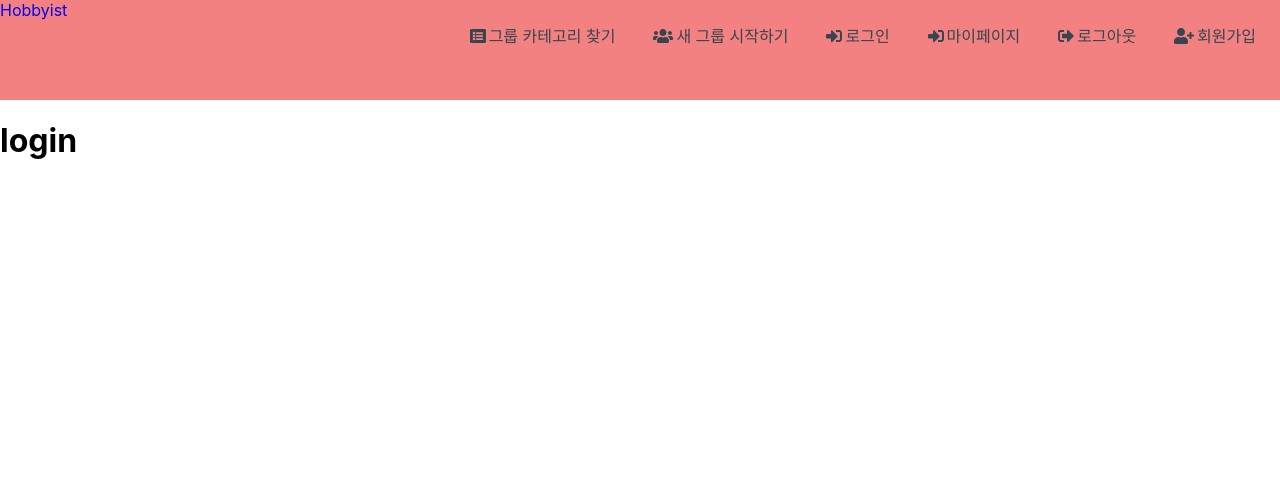
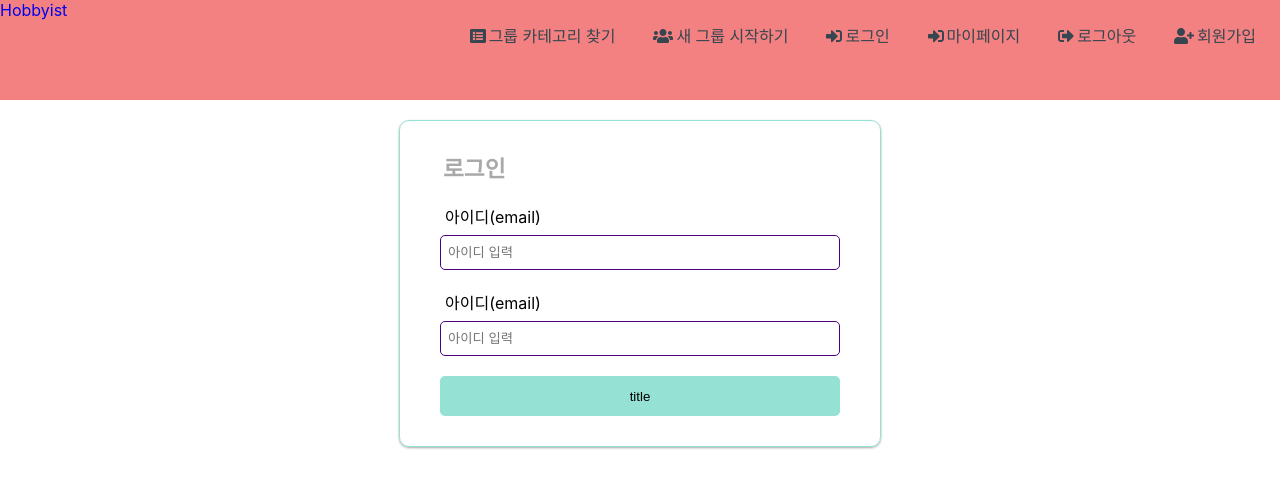
Before and after one commit to trustnloveu/hobbyist, a React (Create React App) app: page /login in a window 1280 px wide. Shown: the top 488 px of the page. Built offline with nearby package versions, Linux system fonts and the light colour scheme.

Commit message:
Format login form extending form component

```diff
--- a/src/components/common/form.jsx
+++ b/src/components/common/form.jsx
@@ -64,6 +64,11 @@ class Form extends Component {
       />
     );
   }
+
+  //title
+  renderTitle(className, label) {
+    return <div className={className}>{label}</div>;
+  }
 }
 
 export default Form;
--- a/src/components/common/title.jsx
+++ /dev/null
@@ -1,7 +0,0 @@
-import React from "react";
-
-const Title = (props) => {
-  return <div className={props.className}>{props.label}</div>;
-};
-
-export default Title;
--- a/src/components/user/login.jsx
+++ b/src/components/user/login.jsx
@@ -1,7 +1,40 @@
 import React from "react";
 
-const Login = () => {
-  return <h1>login</h1>;
-};
+import Form from "../common/form";
+import Button from "../common/button";
+// classNameObj, name, label, placeholder, type = "text"
+class Login extends Form {
+  render() {
+    return (
+      <div className="user_service_con">
+        <form>
+          {this.renderTitle("form_title", "로그인")}
+          {this.renderInput(
+            this.inputClassName,
+            "email",
+            "아이디(email)",
+            "아이디 입력"
+          )}
+          {this.renderInput(
+            this.inputClassName,
+            "password",
+            "아이디(email)",
+            "아이디 입력",
+            "password"
+          )}
+          <Button conClass="input_con" btnClass="form_button" label="title" />
+        </form>
+      </div>
+    );
+  }
+
+  // input classNames
+  inputClassName = {
+    container: "input_con",
+    input: "input_target",
+    labelCon: "input_label_con",
+    label: "input_label",
+  };
+}
 
 export default Login;
--- a/src/components/user/register.jsx
+++ b/src/components/user/register.jsx
@@ -4,7 +4,6 @@ import Joi from "joi-browser";
 // components
 import Form from "../common/form";
 import Button from "../common/button";
-import Title from "../common/title";
 
 // css
 import "../../css/userService.css";
@@ -42,8 +41,8 @@ class Register extends Form {
   render() {
     return (
       <div className="user_service_con">
-        <Title className="register_title" label="회원가입" />
         <form onSubmot={this.doSubmit}>
+          {this.renderTitle("form_title", "회원가입")}
           {this.renderInput(
             this.inputClassName,
             "email",
--- a/src/css/userService.css
+++ b/src/css/userService.css
@@ -30,7 +30,7 @@
 }
 
 /* title */
-.register_title {
+.form_title {
   text-indent: 3px;
   font-size: 17pt;
   font-weight: 600;
```
Also changed, not shown: 1 other file (tests, documents, lock files or other folders).
